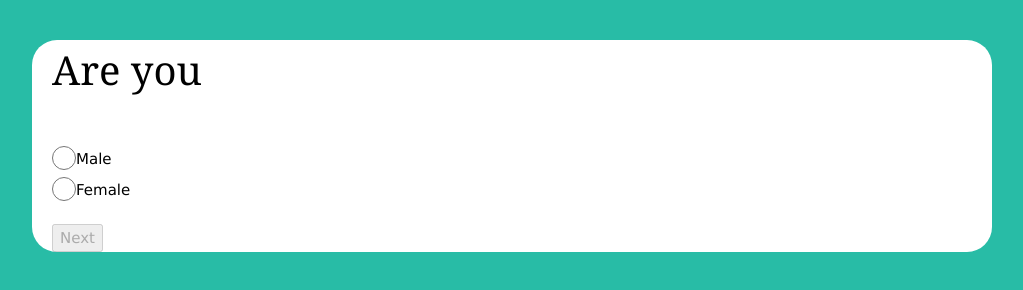
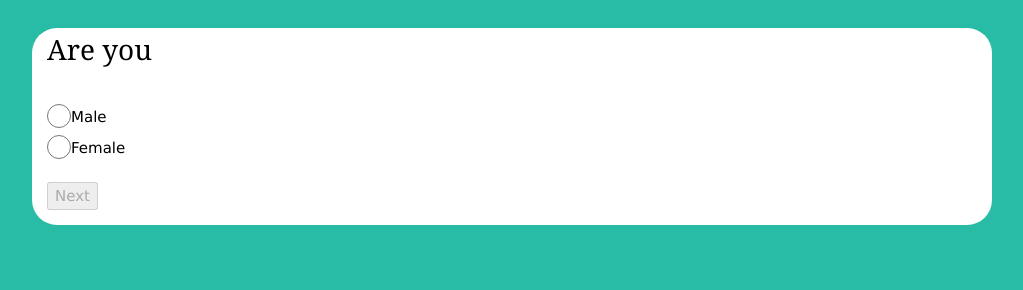
Before and after one commit to jockeEk/simple-questionnaire, a plain HTML site: page index.html in a window 1280 px wide. Shown: the whole page, without its empty margins (128-1151 px from the left). Drawn offline with nearby package versions, Linux system fonts and the light colour scheme.

Commit message:
some css stuff, and spelling!

```diff
--- a/index.html
+++ b/index.html
@@ -7,7 +7,12 @@
 <style>
     p.serif {
         font-family: Cambria, Georgia, serif;
-        font-size: 40px;
+        font-size: 28px;
+    }
+
+    p.serif2 {
+        font-family: Cambria, Georgia, serif;
+        font-size: 22px;
     }
 
     .center {
@@ -19,15 +24,18 @@
 
     .inner {
         margin: auto;
-        margin-top: 20px;
-        margin-bottom: 20px;
-        margin-right: 20px;
-        margin-left: 20px;
-        height: 80%;
+        margin-top: 1em;
+        margin-bottom: 1em;
+        margin-right: 1em;
+        margin-left: 1em;
     }
 
     body {
         background-color: #28BCA6;
+    }
+
+    button {
+        margin-bottom: 1em;
     }
 </style>
 <meta name="viewport" content="width=device-width, initial-scale=1">
@@ -191,7 +199,7 @@
     </div>
     <div id="help" class="center">
         <div class="inner">
-            <p class="serif">Do you need help with any of the following tasks?</p>
+            <p class="serif2">Do you need help with any of the following tasks?</p>
             <ul>
                 <li>managing finances</li>
                 <li>using the telephone</li>
@@ -208,7 +216,7 @@
     </div>
     <div id="beforetest" class="center">
         <div class="inner">
-            <p>Thank you foranswering these questions! Your health care contact will finish the screening with a quick balance test.</p>
+            <p>Thank you for answering these questions! Your health care contact will finish the screening with a quick balance test.</p>
             <br><br>
             <button type="button" onclick="beforetestDone()">Next</button>
         </div>
```
